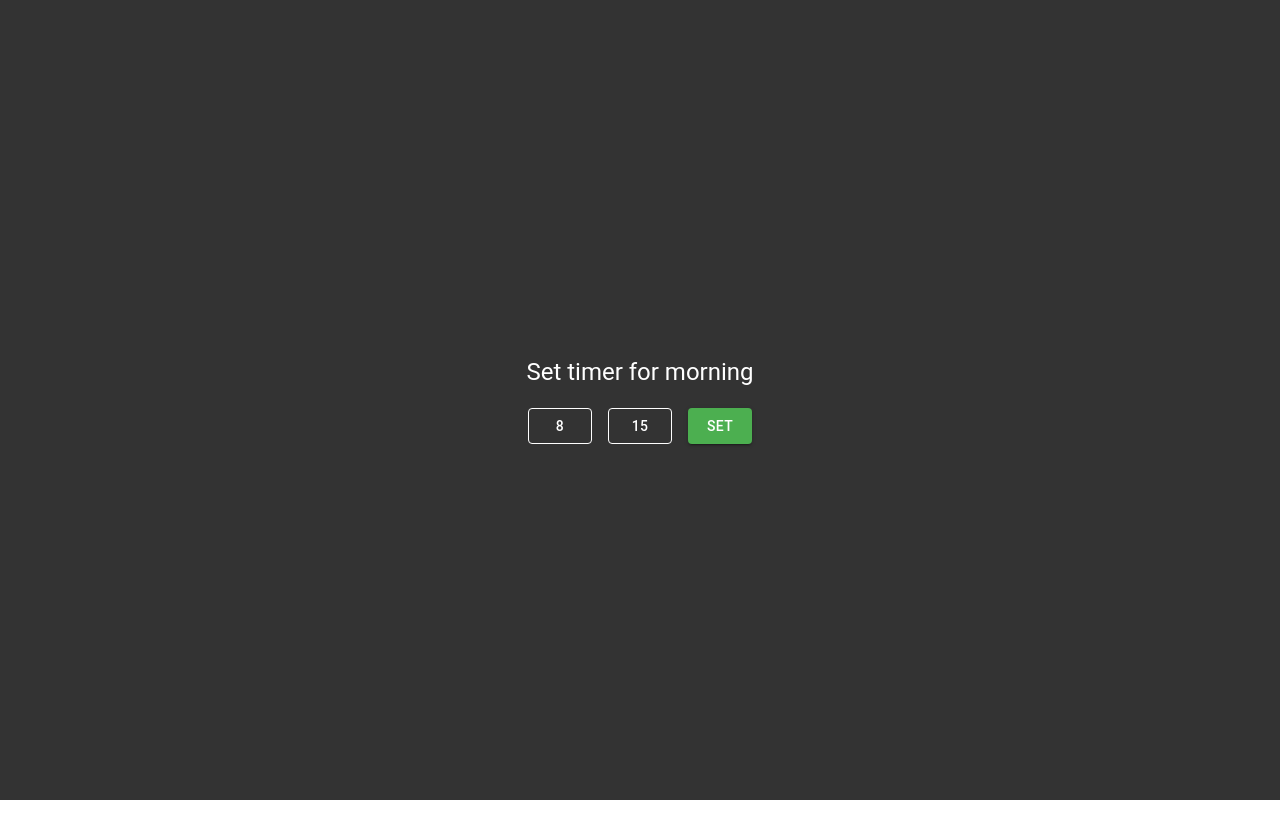
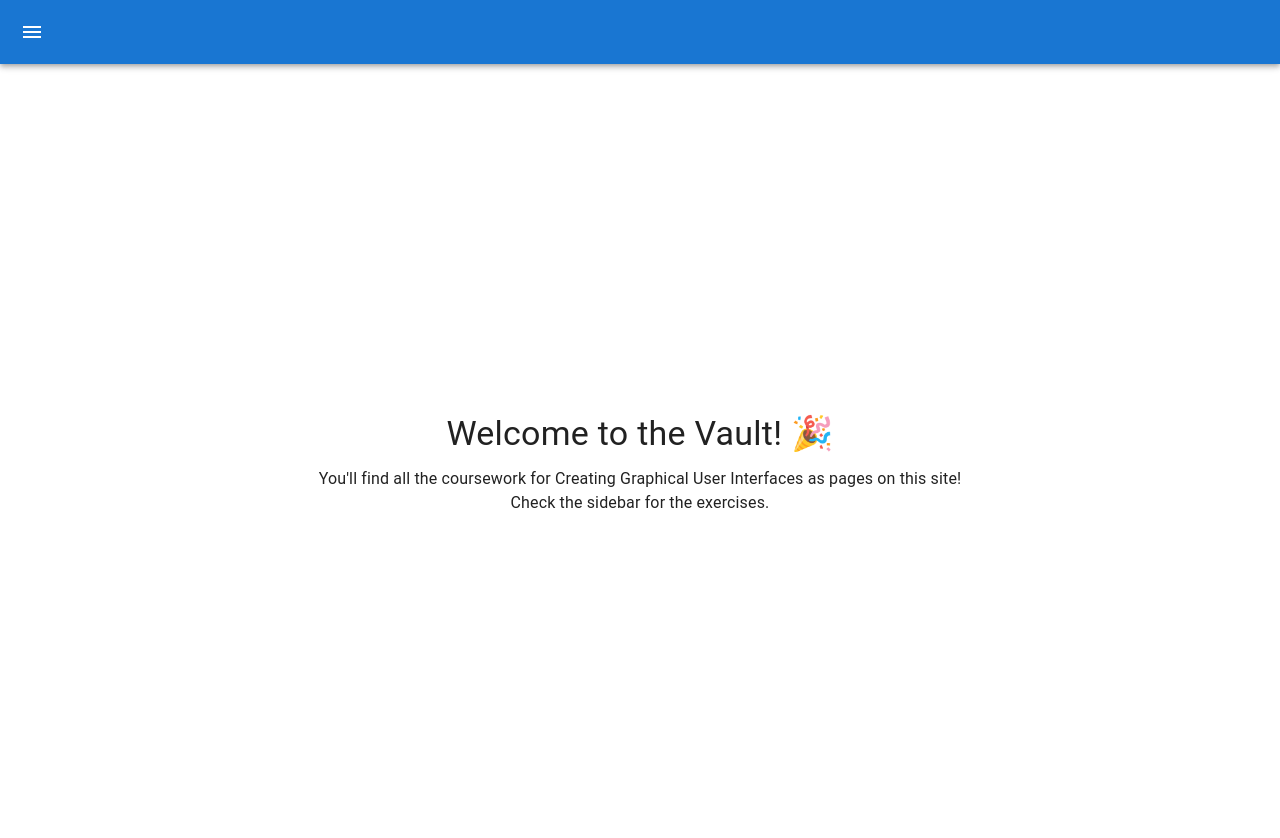
Before and after one commit to KalleLahtinen/CGUI, a React (Create React App) app: page / in a window 1280 px wide. Shown: the top 838 px of the page. Before the commit the page ends 800 px from the top, so only its background shows below. Built offline with nearby package versions, Linux system fonts and the light colour scheme.

Commit message:
Fix conflict by keeping later version

```diff
--- a/package.json
+++ b/package.json
@@ -4,8 +4,9 @@
   "private": true,
   "dependencies": {
     "@emotion/react": "^11.11.4",
-    "@emotion/styled": "^11.11.0",
-    "@mui/material": "^5.15.13",
+    "@emotion/styled": "^11.11.5",
+    "@mui/icons-material": "^5.15.14",
+    "@mui/material": "^5.15.14",
     "@testing-library/jest-dom": "^5.17.0",
     "@testing-library/react": "^13.4.0",
     "@testing-library/user-event": "^13.5.0",
--- a/src/App.css
+++ /dev/null
@@ -1,43 +0,0 @@
-.App {
-  height: 100vh; /* Full height of the viewport */
-  background-color: #333; /* Background color of the app */
-  color: #FFF; /* For better contrast of any text */
-  display: flex;
-  justify-content: center; /* Center horizontally */
-  align-items: center; /* Center vertically */
-}
-
-.App-logo {
-  height: 40vmin;
-  pointer-events: none;
-}
-
-@media (prefers-reduced-motion: no-preference) {
-  .App-logo {
-    animation: App-logo-spin infinite 20s linear;
-  }
-}
-
-.App-header {
-  background-color: #282c34;
-  min-height: 100vh;
-  display: flex;
-  flex-direction: column;
-  align-items: center;
-  justify-content: center;
-  font-size: calc(10px + 2vmin);
-  color: white;
-}
-
-.App-link {
-  color: #61dafb;
-}
-
-@keyframes App-logo-spin {
-  from {
-    transform: rotate(0deg);
-  }
-  to {
-    transform: rotate(360deg);
-  }
-}
--- a/src/App.js
+++ b/src/App.js
@@ -1,32 +1,24 @@
 import React from 'react';
-import './App.css';
-import Button from '@mui/material/Button';
-import { Stack, Typography, Container } from '@mui/material';
 
-function App() {
+import { BrowserRouter, Routes, Route } from 'react-router-dom';
+// Import the Layout and other components
+import Layout from './Layout';
+import HomePage from './HomePage';
+import NoPage from './NoPage'; // A NoPage for 404 errors
+import Exercise1_2 from './exercises/exercise1_2/Exercise1_2';
+import Exercise1_3 from './exercises/exercise1_3/Exercise1_3';
+
+export default function App() {
   return (
-    <div className="App">
-      {/* Container to center content */}
-      <Container maxWidth="sm" style={{ textAlign: 'center' }}>
-        {/* Typography for the heading, automatically centered by the container's text alignment */}
-        <Typography variant="h5" component="h2" style={{ color: '#FFF', marginBottom: '20px' }}>
-          Set timer for morning
-        </Typography>
-
-        {/* Stack for the buttons, centered horizontally and vertically */}
-        <Stack
-          direction="row"
-          spacing={2}
-          justifyContent="center" // Center items horizontally in the stack
-          alignItems="center" // Center items vertically in the stack
-        >
-          <Button variant="outlined" style={{ borderColor: '#FFF', color: '#FFF' }}>8</Button>
-          <Button variant="outlined" style={{ borderColor: '#FFF', color: '#FFF' }}>15</Button>
-          <Button variant="contained" style={{ backgroundColor: '#4CAF50', color: '#FFF' }}>Set</Button>
-        </Stack>
-      </Container>
-    </div>
+    <BrowserRouter>
+      <Routes>
+        <Route path="/" element={<Layout />}>
+          <Route index element={<HomePage />} />
+          <Route path="exercise1_2" element={<Exercise1_2 />} />
+          <Route path="exercise1_3" element={<Exercise1_3 />} />
+          <Route path="*" element={<NoPage />} />
+        </Route>
+      </Routes>
+    </BrowserRouter>
   );
 }
-
-export default App;
--- /dev/null
+++ b/src/HomePage.js
@@ -0,0 +1,13 @@
+import React from 'react';
+import { Box, Typography } from '@mui/material';
+
+const HomePage = () => (
+  <Box display="flex" justifyContent="center" alignItems="center" minHeight="100vh" flexDirection="column">
+    <Typography variant="h4" gutterBottom>Welcome to the Vault! 🎉</Typography>
+    <Typography variant="body1" textAlign="center">
+      You'll find all the coursework for Creating Graphical User Interfaces as pages on this site!<br />Check the sidebar for the exercises.
+    </Typography>
+  </Box>
+);
+
+export default HomePage;
--- /dev/null
+++ b/src/Layout.js
@@ -0,0 +1,60 @@
+import React, { useState } from 'react';
+import { Link, Outlet } from 'react-router-dom';
+import { AppBar, Toolbar, IconButton, Drawer, List, ListItem, ListItemText, CssBaseline } from '@mui/material';
+import MenuIcon from '@mui/icons-material/Menu';
+
+const Layout = () => {
+  const [isDrawerOpen, setDrawerOpen] = useState(false);
+
+  const toggleDrawer = (open) => (event) => {
+    if (event.type === 'keydown' && (event.key === 'Tab' || event.key === 'Shift')) {
+      return;
+    }
+    setDrawerOpen(open);
+  };
+
+  const list = (
+    <div
+      role="presentation"
+      onClick={toggleDrawer(false)}
+      onKeyDown={toggleDrawer(false)}
+    >
+      <List>
+        {[
+          { label: 'Home', path: '/' },
+          { label: 'Exercise 1.2', path: '/exercise1_2' },
+          { label: 'Exercise 1.3', path: '/exercise1_3' },
+          // Add more links as needed
+        ].map((item) => (
+          <ListItem button key={item.label} component={Link} to={item.path}>
+            <ListItemText primary={item.label} />
+          </ListItem>
+        ))}
+      </List>
+    </div>
+  );
+
+  return (
+    <>
+      <CssBaseline />
+      <AppBar position="static">
+        <Toolbar>
+          <IconButton
+            color="inherit"
+            aria-label="open drawer"
+            edge="start"
+            onClick={toggleDrawer(true)}
+          >
+            <MenuIcon />
+          </IconButton>
+        </Toolbar>
+      </AppBar>
+      <Drawer anchor="left" open={isDrawerOpen} onClose={toggleDrawer(false)}>
+        {list}
+      </Drawer>
+      <Outlet />
+    </>
+  );
+};
+
+export default Layout;
--- /dev/null
+++ b/src/NoPage.js
@@ -0,0 +1,5 @@
+const NoPage = () => {
+    return <div>404 - Page Not Found</div>;
+};
+
+export default NoPage;
--- /dev/null
+++ b/src/exercises/exercise1_2/Exercise1_2.js
@@ -0,0 +1,11 @@
+import React from 'react';
+import { Box, Typography } from '@mui/material';
+
+const Exercise1_2 = () => (
+  <Box p={3}>
+    <Typography variant="h5" gutterBottom>Exercise 1</Typography>
+    <Typography variant="body1">Ta-da! Routers! 🎉</Typography>
+  </Box>
+);
+
+export default Exercise1_2;
--- /dev/null
+++ b/src/exercises/exercise1_3/Exercise1_3.js
@@ -0,0 +1,11 @@
+import React from 'react';
+import { Box, Typography } from '@mui/material';
+
+const Exercise1_3 = () => (
+  <Box display="flex" justifyContent="center" alignItems="center" minHeight="100vh" flexDirection="column">
+    <Typography variant="h4" gutterBottom>Exercises 1.3</Typography>
+    <Typography variant="h5" textAlign="center">Ta-da! Routers! 🎉</Typography>
+  </Box>
+);
+
+export default Exercise1_3;
```
Also changed, not shown: 1 other file (tests, documents, lock files or other folders).
